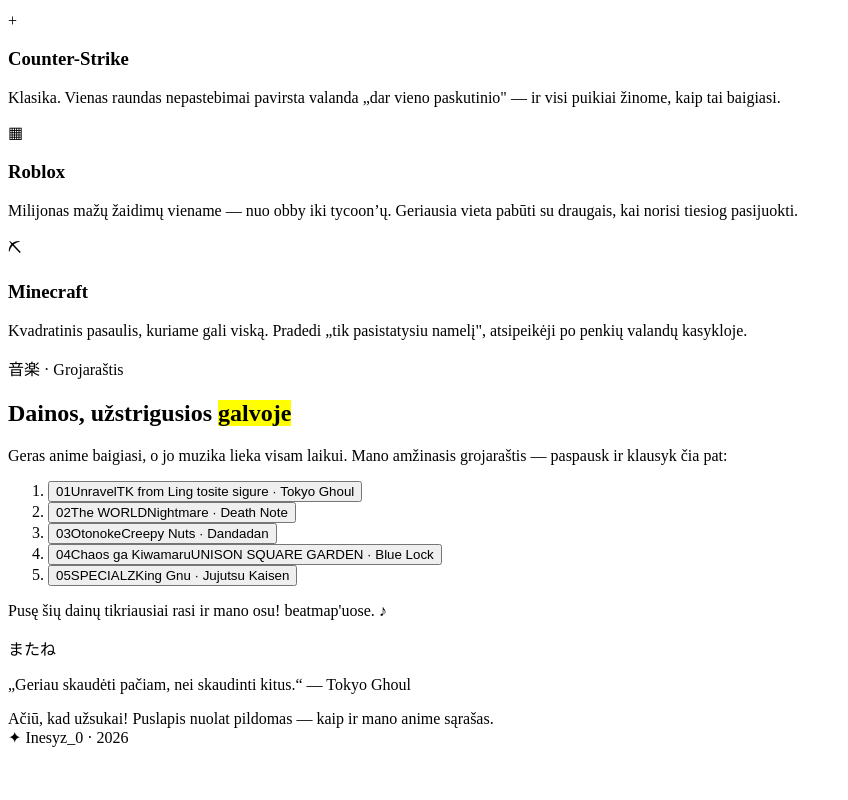
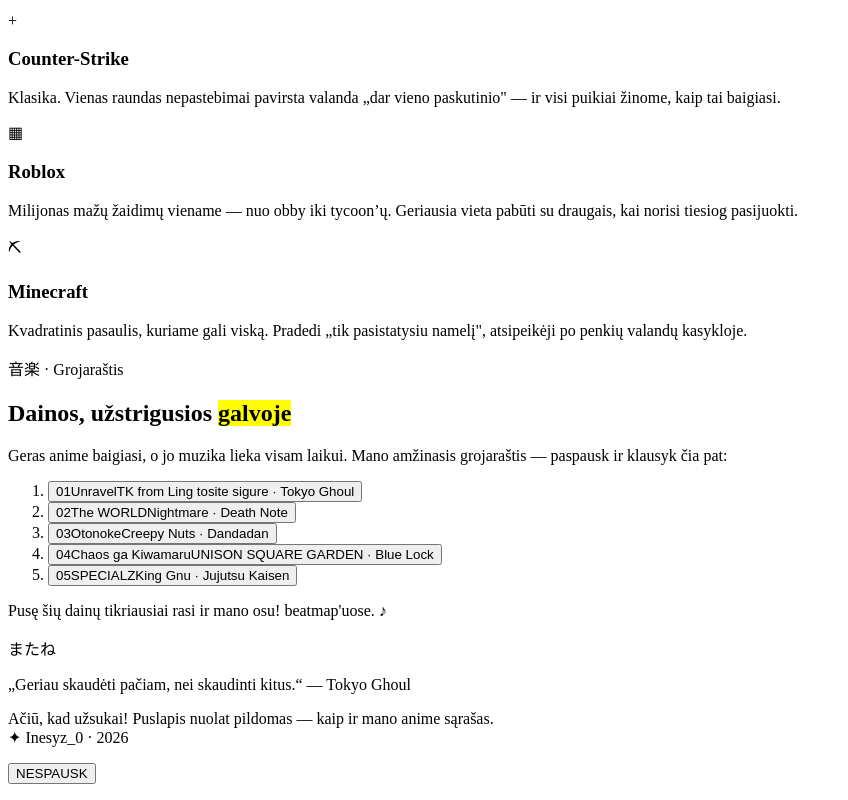
Before and after one commit to Inesyz/inesyz-website, a React (Vite) app: page / in a window 1280 px wide. Shown: the part 3063-3863 px from the top of the page, without its empty margins (0-848 px from the left). Before the commit the page ends 3818 px from the top, so only its background shows below. Built offline with nearby package versions, Linux system fonts and the light colour scheme; the HTML template or start-up script is replaced by a standard one.

Commit message:
NESPAUSK mygtukas su eskaluojančiais įspėjimais ir finalu
Co-Authored-By: Claude Fable 5 <noreply@anthropic.com>
Claude-Session: https://claude.ai/code/session_01LGqfHt9isV2SDUbuSVt1md

```diff
--- a/src/components/Footer.jsx
+++ b/src/components/Footer.jsx
@@ -1,4 +1,5 @@
 import RandomQuote from '../quirks/RandomQuote.jsx'
+import DontPress from '../quirks/DontPress.jsx'
 
 export default function Footer() {
   return (
@@ -7,6 +8,7 @@ export default function Footer() {
       <RandomQuote />
       Ačiū, kad užsukai! Puslapis nuolat pildomas — kaip ir mano anime sąrašas.<br />
       ✦ Inesyz_0 · 2026
+      <DontPress />
     </footer>
   )
 }
--- /dev/null
+++ b/src/quirks/DontPress.jsx
@@ -0,0 +1,58 @@
+import { useState } from 'react'
+import { addSecret, getMemory, updateMemory } from './memory.js'
+import { play } from './sounds.js'
+import { spawnPetalRain } from './petalRain.js'
+
+// Mygtukas, kurio prašoma nespausti. 6 įspėjimai, 7-as paspaudimas — finalas.
+// Skaitiklis saugomas atmintyje, tad įspėjimai tęsiasi ir kitą dieną.
+const WARNINGS = [
+  'Na va. Parašyta gi buvo — NESPAUSK.',
+  'Rimtai, nespausk. Čia jau antras kartas.',
+  'Tu... vėl? Gerai. Apsimesiu, kad nemačiau.',
+  'Šmėkliukė į tave žiūri. Nusivylusi.',
+  'Gerai. PASKUTINIS įspėjimas.',
+  'AŠ RIMTAI!! DAUGIAU NEBESPAUSK!!',
+]
+
+export default function DontPress() {
+  const [count, setCount] = useState(() => getMemory().dontPressCount)
+  const [gone, setGone] = useState(false)
+
+  function onPress() {
+    const next = count + 1
+    if (next <= WARNINGS.length) {
+      setCount(next)
+      updateMemory({ dontPressCount: next })
+      play('blyp')
+      return
+    }
+    // 7-as paspaudimas — finalas
+    addSecret('dont-press')
+    updateMemory({ dontPressCount: 0 })
+    play('alarm')
+    document.body.classList.add('screen-shake')
+    setTimeout(() => document.body.classList.remove('screen-shake'), 700)
+    spawnPetalRain(90)
+    window.dispatchEvent(
+      new CustomEvent('ghost-say', {
+        detail: {
+          text: 'NA IR KAM DABAR TAIP?.. ...gerai, buvo gražu. Bet daugiau taip nedaryk. (◕︿◕)',
+        },
+      }),
+    )
+    setGone(true)
+  }
+
+  if (gone) {
+    return <p className="dont-press-note">Mygtukas pavargo ir išėjo namo.</p>
+  }
+
+  return (
+    <p className="dont-press-wrap">
+      <button type="button" className="dont-press" onClick={onPress}>NESPAUSK</button>
+      {count > 0 && (
+        <span className="dont-press-msg">{WARNINGS[Math.min(count, WARNINGS.length) - 1]}</span>
+      )}
+    </p>
+  )
+}
--- a/src/styles.css
+++ b/src/styles.css
@@ -553,3 +553,21 @@ footer .jp{letter-spacing:.3em;display:block;margin-bottom:8px;color:var(--accen
   30%{opacity:.32}
   100%{opacity:0;background-position:100% 0}
 }
+/* ---- NESPAUSK mygtukas ---- */
+.dont-press-wrap{margin:20px 0 0;display:flex;gap:12px;align-items:center;justify-content:center;flex-wrap:wrap}
+.dont-press{
+  border:2px solid var(--line);background:var(--panel);color:var(--ink-soft);
+  font:inherit;font-size:.72rem;font-weight:700;letter-spacing:.14em;text-transform:uppercase;
+  padding:5px 12px;box-shadow:2px 2px 0 var(--hard);
+}
+.dont-press:hover{color:var(--accent)}
+.dont-press-msg{font-size:.85rem;color:var(--accent);font-weight:600}
+.dont-press-note{margin:20px 0 0;font-size:.85rem;color:var(--ink-soft);font-style:italic}
+.screen-shake{animation:screen-shake .6s ease-in-out}
+@keyframes screen-shake{
+  0%,100%{transform:translate(0,0)}
+  20%{transform:translate(-7px,3px) rotate(-.4deg)}
+  40%{transform:translate(6px,-4px) rotate(.4deg)}
+  60%{transform:translate(-5px,-3px)}
+  80%{transform:translate(4px,3px)}
+}
```
